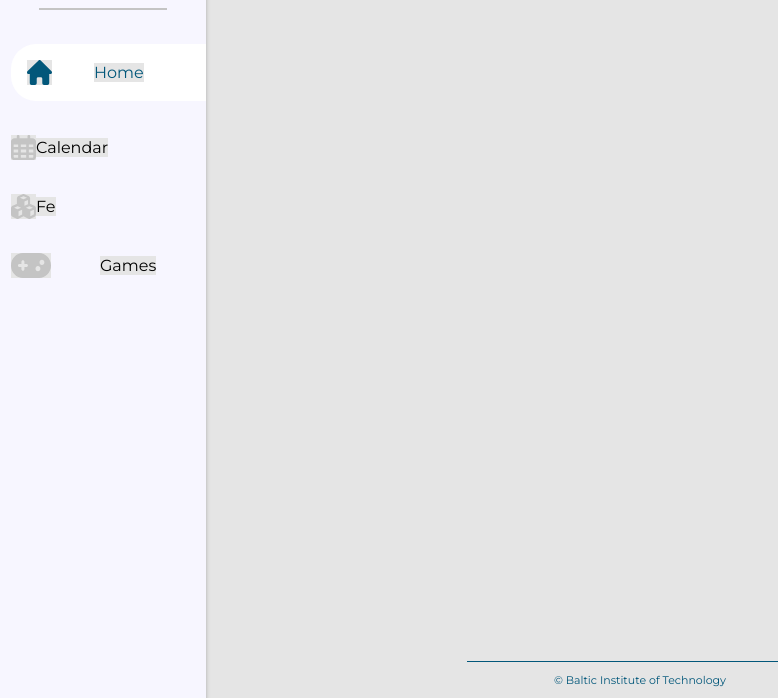
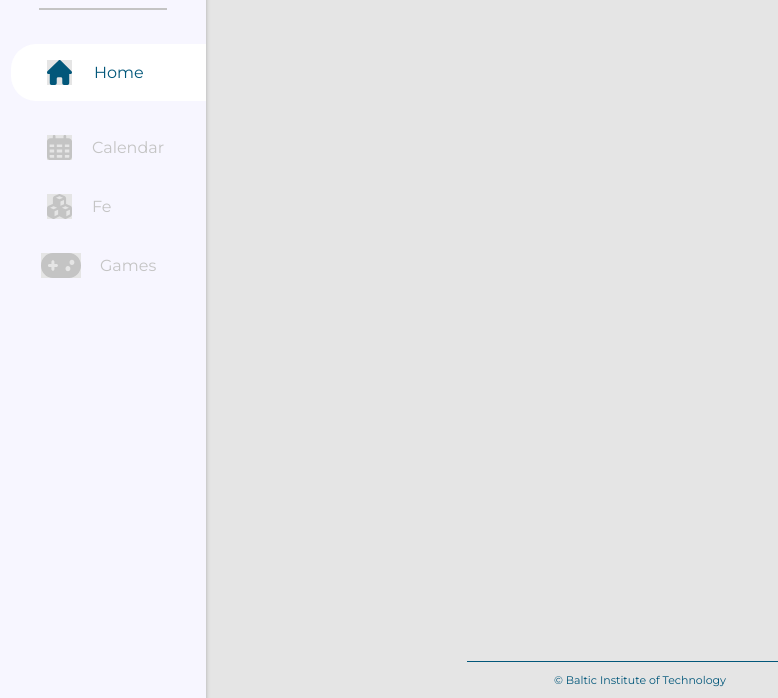
Before and after one commit to audrbar/12-bit, a website: page index.html in a window 1280 px wide. Shown: the part 102-800 px from the top of the page, without its empty margins (0-778 px from the left). Drawn offline with Linux system fonts and the light colour scheme.

Commit message:
nav style

```diff
--- a/styles/base.css
+++ b/styles/base.css
@@ -18,5 +18,5 @@ body * {
 }
 a {
     text-decoration: none;
-    color: inherit;
+    background-color: inherit;
 }
--- a/styles/layout.css
+++ b/styles/layout.css
@@ -6,14 +6,13 @@
     transition: max-width 0.4s ease-in 0s;
     box-shadow: 0px 4px 4px rgba(0, 0, 0, 0.25);
 }
-
 .nav .logo {
     margin: 52px 0 24px;
     position: relative;
     left: 50%;
     transform: translateX(-50%);
+    background-color: var(--secondary-color);
 }
-
 .nav hr {
     width: 62px;
     max-width: 62px;
@@ -33,7 +32,7 @@
     display: flex;
     align-items: center;
 }
-  .nav .nav-item:last-child .icon {
+.nav .nav-item:last-child .nav-icon {
     left: 30px;
 }
 .nav .nav-item:last-child a {
@@ -43,27 +42,27 @@
     padding: 16px;
     background-color: #fff;
 }
-  .nav .nav-item.active .icon {
-    left: 26px;
+.nav .nav-item.active .nav-icon {
+    left: 20px;
 }
 .nav .nav-item.active a {
     color: var(--icons-color);
     margin-left: 42px;
 }
-  .nav .nav-item .icon {
+.nav .nav-item .nav-icon {
     position: relative;
-    left: 37px;
+    left: 36px;
 }
-  .nav .icon-bg a {
+.nav .nav-item a {
     position: relative;
     margin-left: 56px;
-    color: #fff;
+    color: var(--border-color);
     visibility: hidden;
     opacity: 0;
     transition: opacity 0.5s linear;
     transition-delay: 0.2s;
 }
-  .nav .icon-bg a:hover {
+.nav .nav-item a:hover {
     text-decoration: underline;
 }
 .nav:hover {
@@ -78,7 +77,6 @@
     visibility: visible;
     opacity: 1;
 }
-
 footer {
     position: absolute;
     bottom: 0px;
```
Lines whose indentation alone changed are shown as unchanged.
